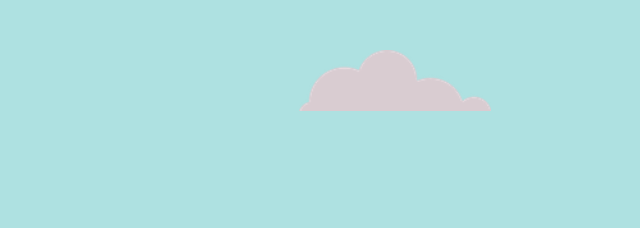
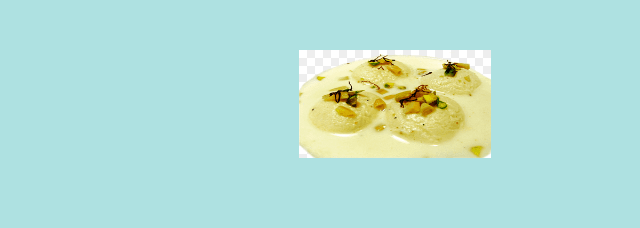
Before and after one commit to yasharth328/yasharth328.github.io, a plain HTML site: page index.html in a window 1280 px wide. Shown: the top 228 px of the page, without its empty margins (289-929 px from the left). Drawn offline with Linux system fonts and the light colour scheme; files whose address does not match are found by name.

Commit message:
Update index.html

```diff
--- a/index.html
+++ b/index.html
@@ -17,7 +17,7 @@
     <div class="top-container">
       <img
         class="top-cloud"
-        src="images/CSS - My Site Images/cloud.png"
+        src="images/CSS - My Site Images/rasmala.png"
         alt="cloud-img"
       />
       <h1>I'm Yasharth</h1>
```
